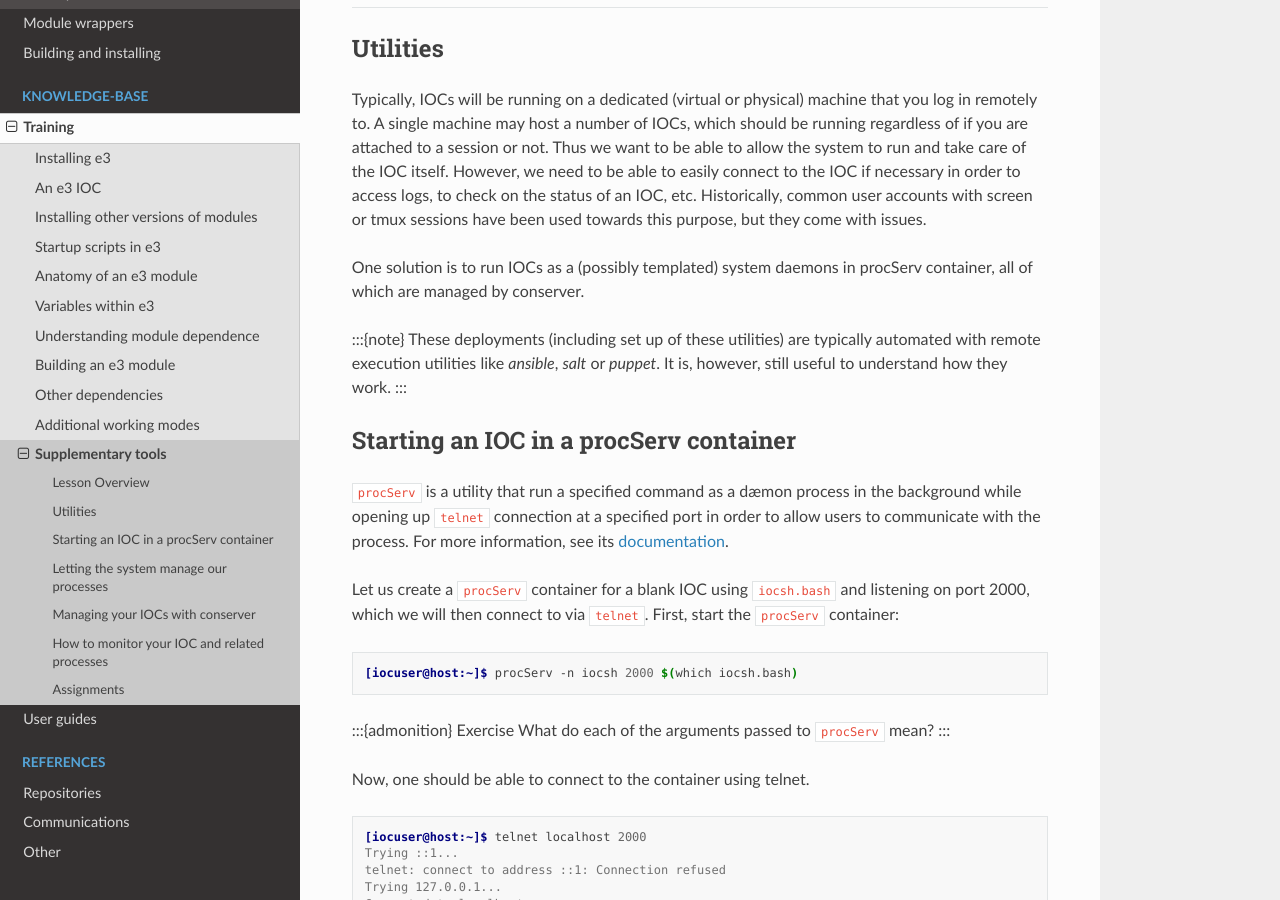
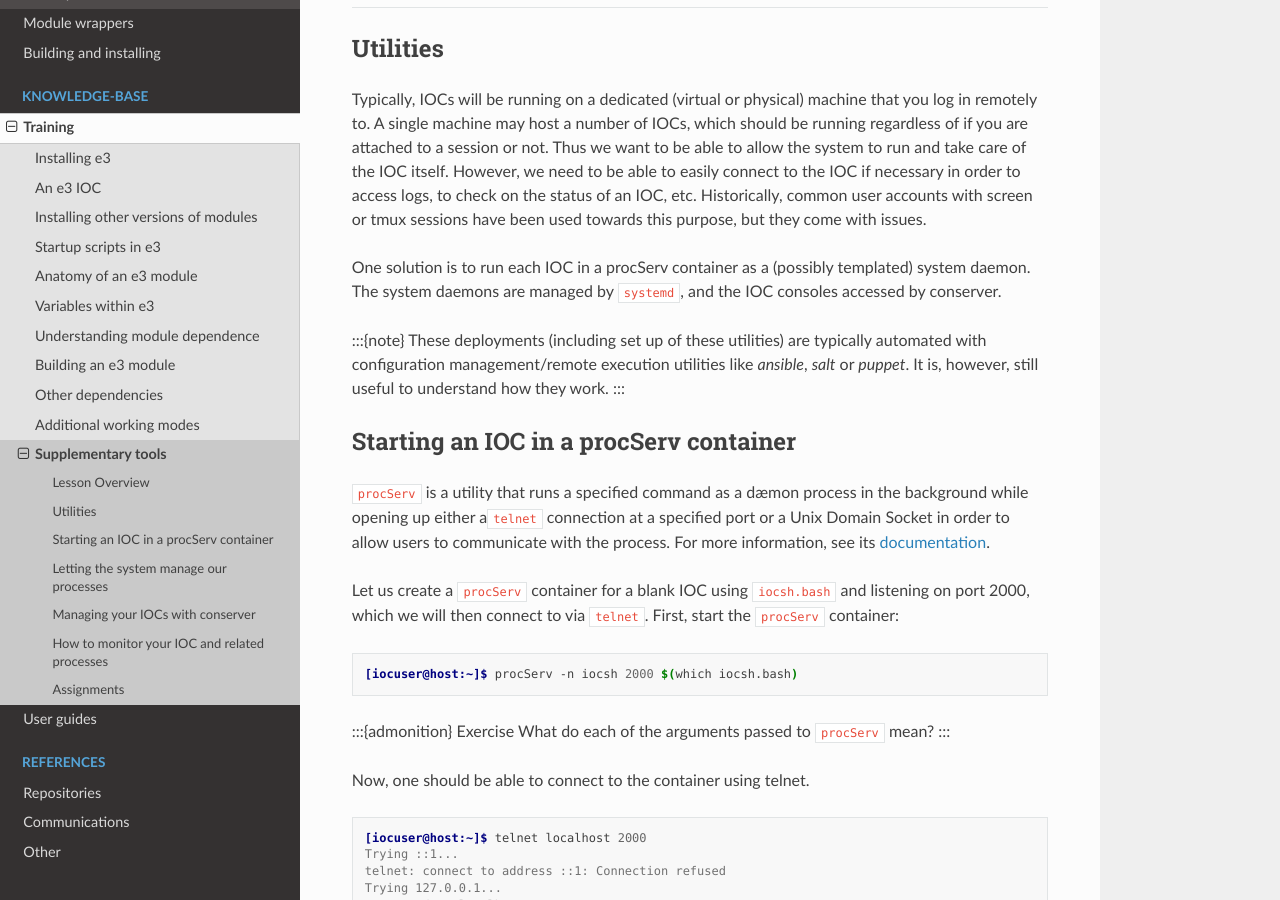
Before and after one commit to ttkorhonen/e3pages, a Sphinx documentation site: the page built from docs/kb/training/workbook/13_suppl_tools.md, in a window 1280 px wide and 900 px high, scrolled down 353 px. Built offline with Sphinx 7.4.7 and the Read the Docs theme 2.0.0, drawn with Linux system fonts in a browser that asks for light colours.

Commit message:
Minor corrections

```diff
--- a/docs/kb/training/workbook/13_suppl_tools.md
+++ b/docs/kb/training/workbook/13_suppl_tools.md
@@ -14,16 +14,16 @@ In this lesson, you'll learn how to do the following:
 
 Typically, IOCs will be running on a dedicated (virtual or physical) machine that you log in remotely to. A single machine may host a number of IOCs, which should be running regardless of if you are attached to a session or not. Thus we want to be able to allow the system to run and take care of the IOC itself. However, we need to be able to easily connect to the IOC if necessary in order to access logs, to check on the status of an IOC, etc. Historically, common user accounts with screen or tmux sessions have been used towards this purpose, but they come with issues.
 
-One solution is to run IOCs as a (possibly templated) system daemons in procServ container, all of which are managed by conserver.
+One solution is to run each IOC in a procServ container as a (possibly templated) system daemon. The system daemons are managed by `systemd`, and the IOC consoles accessed by conserver.
 
 :::{note}
-These deployments (including set up of these utilities) are typically automated with remote execution utilities like *ansible*, *salt* or *puppet*. It is, however, still useful to understand how they work.
+These deployments (including set up of these utilities) are typically automated with configuration management/remote execution utilities like *ansible*, *salt* or *puppet*. It is, however, still useful to understand how they work.
 :::
 
 ## Starting an IOC in a procServ container
 
-`procServ` is a utility that run a specified command as a dæmon process in the background while opening up `telnet` connection at a specified port in
-order to allow users to communicate with the process. For more information, see its [documentation](https://linux.die.net/man/1/procserv).
+`procServ` is a utility that runs a specified command as a dæmon process in the background while opening up either a`telnet` connection at a specified port or
+a Unix Domain Socket in order to allow users to communicate with the process. For more information, see its [documentation](https://linux.die.net/man/1/procserv).
 
 Let us create a `procServ` container for a blank IOC using `iocsh.bash` and listening on port 2000, which we will then connect to via `telnet`. First,
 start the `procServ` container:
```
